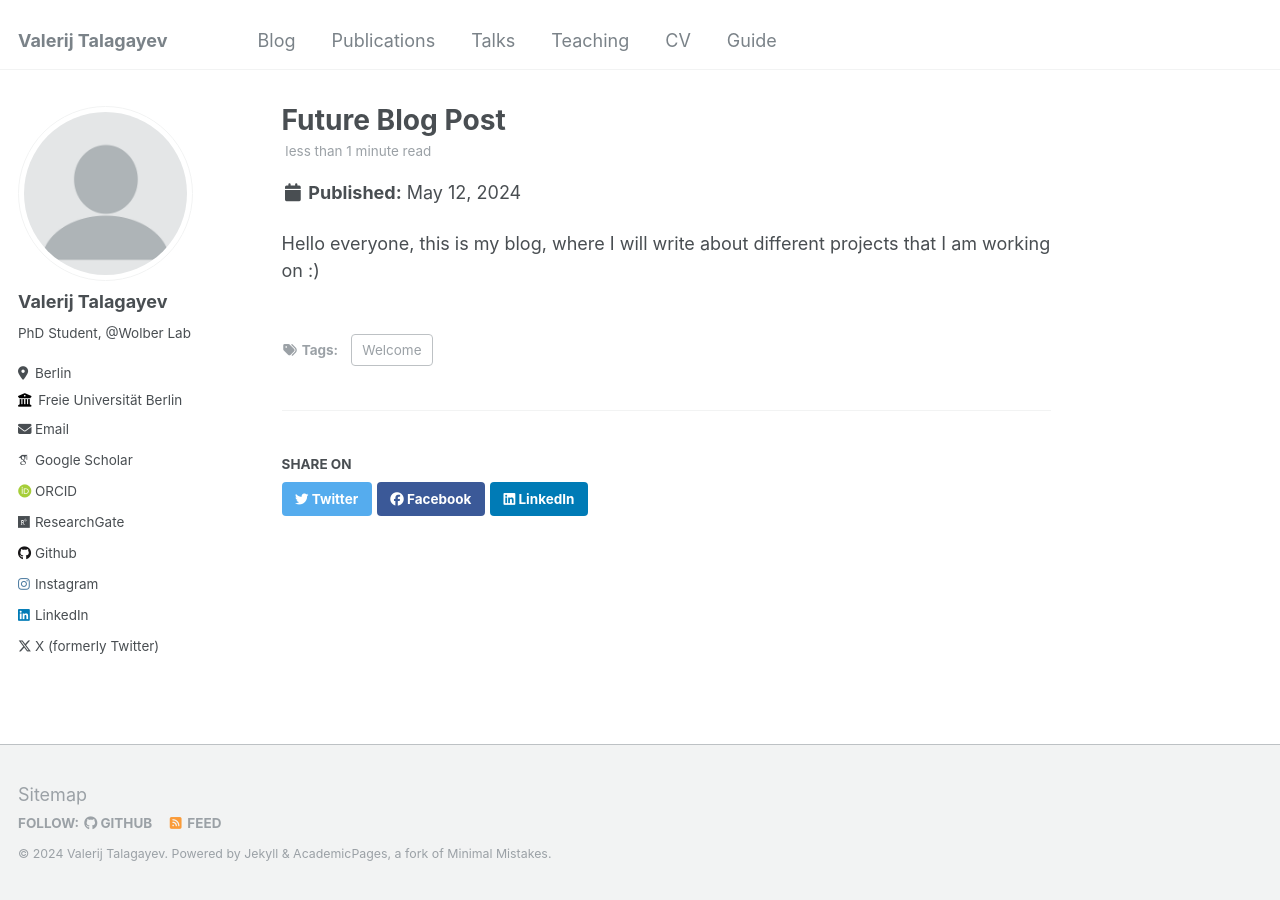
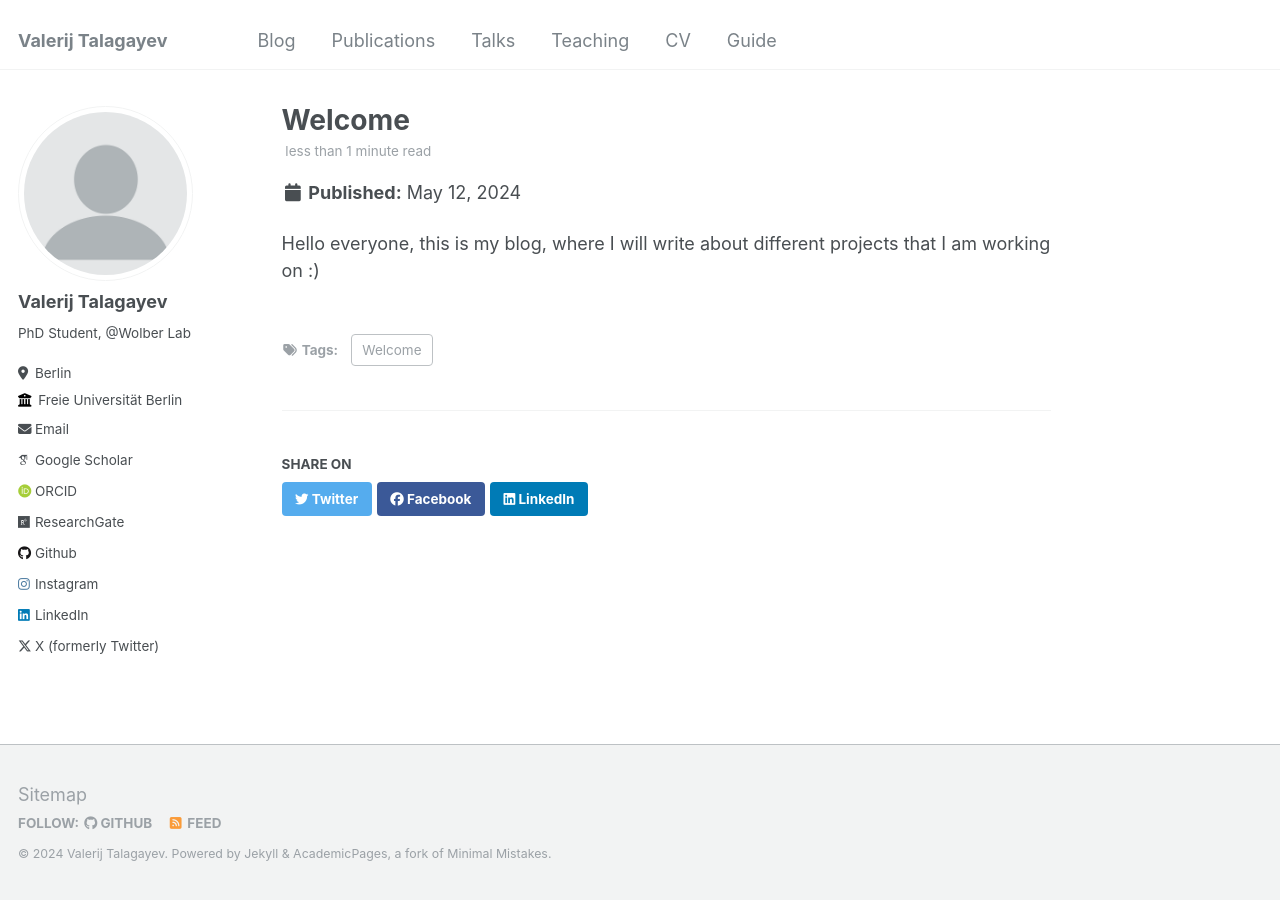
Before and after one commit to talagayev/talagayev11.github.io, a Jekyll site: the page built from _posts/2024-05-12-post.md, in a window 1280 px wide. Built offline with Jekyll 4.4.1, drawn with Linux system fonts in a browser that asks for light colours; some web fonts are replaced.

Commit message:
Update 2024-05-12-post.md

```diff
--- a/_posts/2024-05-12-post.md
+++ b/_posts/2024-05-12-post.md
@@ -1,5 +1,5 @@
 ---
-title: 'Future Blog Post'
+title: 'Welcome'
 date: 2024-05-12
 permalink: /posts/2024/05/blog-post-1/
 tags:
```
